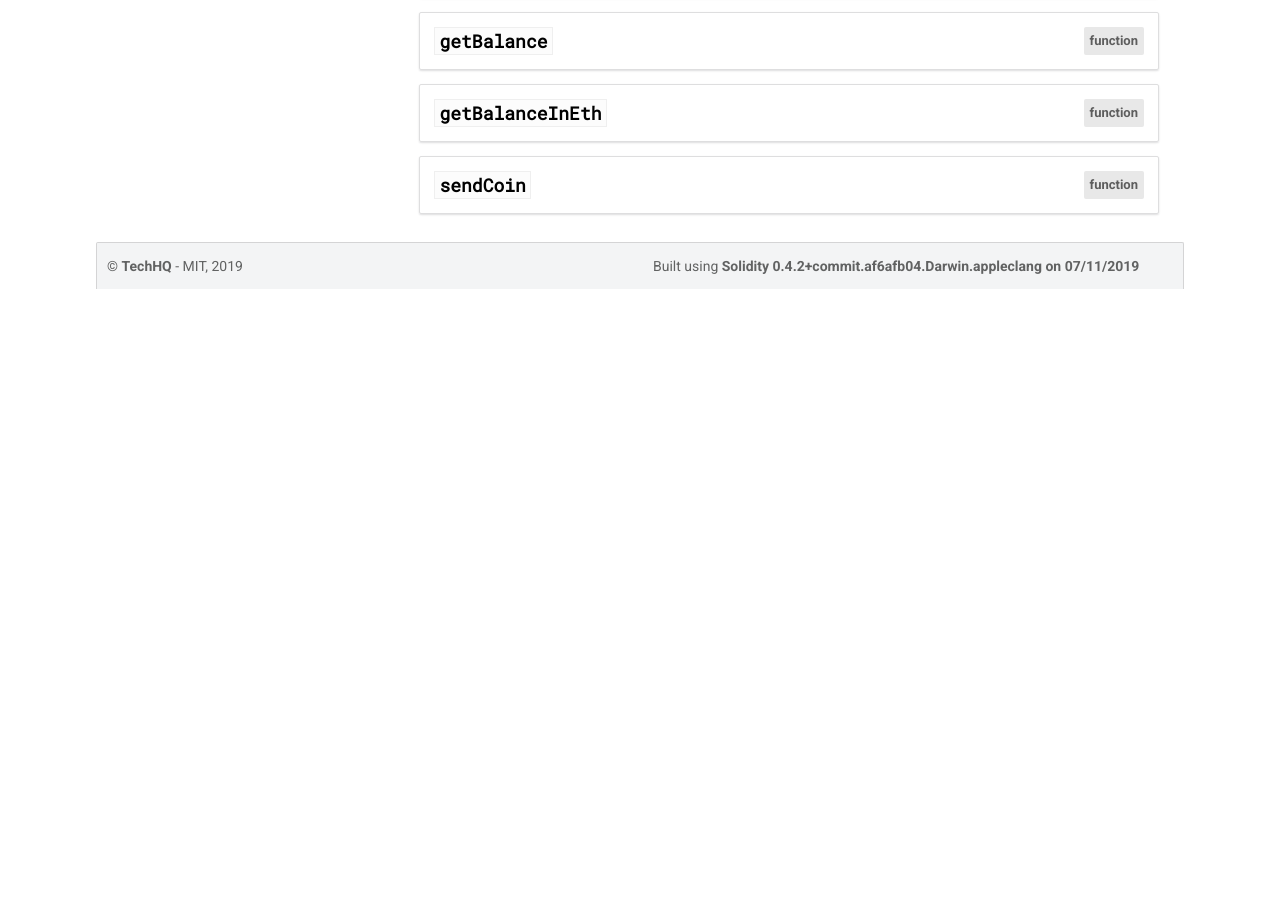
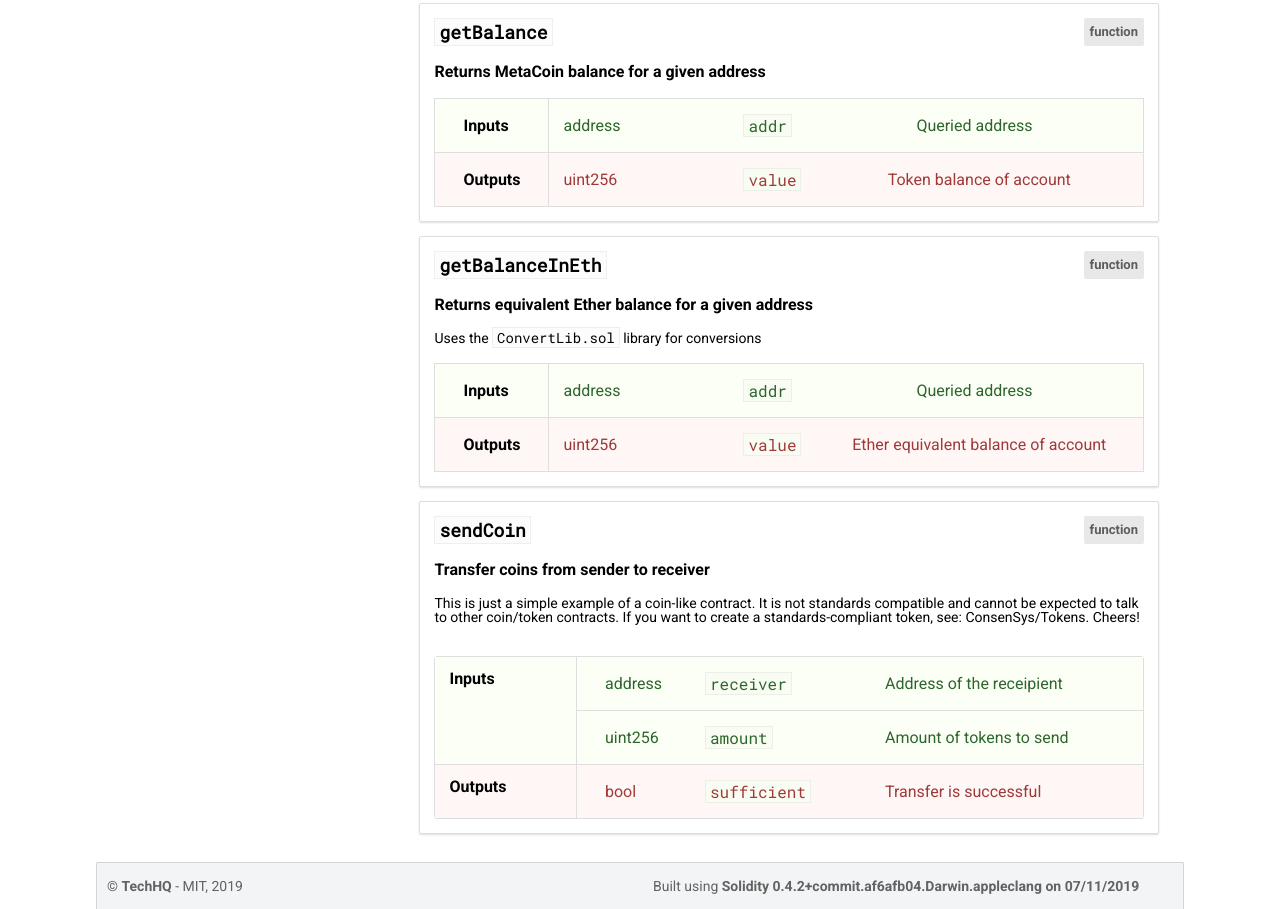
Before and after one commit to HQ20/soldoc, a website: page src/template/index.html in a window 1280 px wide. Shown: the part 587-1496 px from the top of the page. Before the commit the page ends 876 px from the top, so only its background shows below. Drawn offline with Linux system fonts and the light colour scheme.

Commit message:
first draft for ui on metacoin

```diff
--- a/src/template/index.html
+++ b/src/template/index.html
@@ -5,16 +5,15 @@
         <link href="https://fonts.googleapis.com/css?family=Roboto:400,500,700" rel="stylesheet">
         <link href="https://fonts.googleapis.com/css?family=Roboto+Mono" rel="stylesheet">
         <link rel="stylesheet" href="styles.css">
-        <title>SolDoc</title>
+        <title>Soldoc</title>
     </head>
     <body>
 
         <!-- Navbar -->
         <div class="Navbar">
             <div class="Navbar__Container">
-
                 <div class="Navbar__Item Navbar__Item--No-Border-Right">
-                    <p class="bold">soldoc</p>
+                    <p class="bold center">soldoc</p>
                 </div>
                 <div class="Navbar__Version">0.1.0</div>
                 <div class="Navbar__Item">
@@ -22,11 +21,10 @@
                 </div>
                 <div class="Navbar__Item"></div>
                 <div class="Navbar__Item Navbar__Item--No-Border-Right">
-                        <a href="https://github.com/obernardovieira/soldoc">
-                            <i class="fas fa-home"></i>
-                        </a>
+                    <a href="https://github.com/obernardovieira/soldoc">
+                        <i class="fas fa-home"></i>
+                    </a>
                 </div>
-
             </div>
         </div>
 
@@ -55,27 +53,22 @@
 
                 <!-- Constructor Cards -->
                 <div class="Card Card--Constructor">
-
                     <div class="Card-Flex">
                         <p class="Card__Title">MetaCoin</p>
                         <div></div>
                         <p class="Card__SubTitle Card__SubTitle--Constructor">constructor</p>
                     </div>
-
                 </div>
 
                 <!-- Transfer Cards -->
                 <div class="Card Card--Transfer">
-
                     <div class="Card-Flex">
                         <p class="Card__Title">Transfer</p>
                         <div></div>
                         <p class="Card__SubTitle Card__SubTitle--Transfer">event</p>
                     </div>
-
                     <div class="Card-Table">
                         <div class="Card-Table__Single-Column">Inputs</div>
-
                         <div class="Card-Table__Column">
                             <p class="Card-Table__Row">0</p>
                             <p class="Card-Table__Row">address</p>
@@ -83,7 +76,6 @@
                                 <code class="Card-Table__Code">_from</code>
                             </p>
                         </div>
-
                         <div class="Card-Table__Column">
                             <p class="Card-Table__Row">1</p>
                             <p class="Card-Table__Row">address</p>
@@ -91,7 +83,6 @@
                                 <code class="Card-Table__Code">_to</code>
                             </p>
                         </div>
-
                         <div class="Card-Table__Column">
                             <p class="Card-Table__Row">2</p>
                             <p class="Card-Table__Row">uint256</p>
@@ -99,42 +90,102 @@
                                 <code class="Card-Table__Code">_value</code>
                             </p>
                         </div>
-
                     </div>
-
                 </div>
 
-                <!-- Get Card -->
+                <!-- GetBalance Card -->
                 <div class="Card">
-
                     <div class="Card-Flex">
                         <p class="Card__Title">getBalance</p>
                         <div></div>
                         <p class="Card__SubTitle Card__SubTitle--Function">function</p>
                     </div>
-
+                    <p class="Card__Content">Returns MetaCoin balance for a given address</p>
+                    <div class="Card-Table--border">
+                        <div class="Card-Table__Column">
+                            <p class="Card-Table__Row bold border-right Card-Table__Row--black">Inputs</p>
+                            <p class="Card-Table__Row">address</p>
+                            <p class="Card-Table__Row">
+                                <code class="Card-Table__Code">addr</code>
+                            </p>
+                            <p class="Card-Table__Row">Queried address</p>
+                        </div>
+                        <div class="Card-Table__Column Card-Table__Row--Red">
+                            <p class="Card-Table__Row bold border-right Card-Table__Row--black">Outputs</p>
+                            <p class="Card-Table__Row">uint256</p>
+                            <p class="Card-Table__Row">
+                                <code class="Card-Table__Code">value</code>
+                            </p>
+                            <p class="Card-Table__Row">Token balance of account</p>
+                        </div>
+                    </div>
                 </div>
 
+                <!-- getBalanceInEth CARD -->
                 <div class="Card">
-
                     <div class="Card-Flex">
                         <p class="Card__Title">getBalanceInEth</p>
                         <div></div>
                         <p class="Card__SubTitle Card__SubTitle--Function">function</p>
                     </div>
-
+                    <p class="Card__Content">Returns equivalent Ether balance for a given address</p>
+                    <p class="Card__Sub-Content">Uses the <code class="Card-Table__Code--grey">ConvertLib.sol</code> library for conversions</p>
+                    <div class="Card-Table--border">
+                        <div class="Card-Table__Column">
+                            <p class="Card-Table__Row bold border-right Card-Table__Row--black">Inputs</p>
+                            <p class="Card-Table__Row">address</p>
+                            <p class="Card-Table__Row">
+                                <code class="Card-Table__Code">addr</code>
+                            </p>
+                            <p class="Card-Table__Row">Queried address</p>
+                        </div>
+                        <div class="Card-Table__Column Card-Table__Row--Red">
+                            <p class="Card-Table__Row bold border-right Card-Table__Row--black">Outputs</p>
+                            <p class="Card-Table__Row">uint256</p>
+                            <p class="Card-Table__Row">
+                                <code class="Card-Table__Code">value</code>
+                            </p>
+                            <p class="Card-Table__Row">Ether equivalent balance of account</p>
+                        </div>
+                    </div>
                 </div>
 
+
+                <!-- SEND COIN CARD -->
                 <div class="Card">
-
                     <div class="Card-Flex">
                         <p class="Card__Title">sendCoin</p>
                         <div></div>
                         <p class="Card__SubTitle Card__SubTitle--Function">function</p>
                     </div>
-
+                    <p class="Card__Content">Transfer coins from sender to receiver</p>
+                    <p class="Card__Sub-Content">This is just a simple example of a coin-like contract. It is not standards compatible and cannot be expected to talk to other coin/token contracts. If you want to create a standards-compliant token, see: ConsenSys/Tokens. Cheers!</p>
+                    <div class="Card-Table">
+                        <div class="Card-Table__Single-Column Card-Table__Single-Column--medium">Inputs</div>
+                        <div class="Card-Table__Column">
+                            <p class="Card-Table__Row">address</p>
+                            <p class="Card-Table__Row">
+                                <code class="Card-Table__Code">receiver</code>
+                            </p>
+                            <p class="Card-Table__Row">Address of the receipient</p>
+                        </div>
+                        <div class="Card-Table__Column">
+                            <p class="Card-Table__Row">uint256</p>
+                            <p class="Card-Table__Row">
+                                <code class="Card-Table__Code">amount</code>
+                            </p>
+                            <p class="Card-Table__Row">Amount of tokens to send</p>
+                        </div>
+                        <div class="Card-Table__Single-Column Card-Table__Single-Column--small red">Outputs</div>
+                        <div class="Card-Table__Column Card-Table__Row--Red">
+                            <p class="Card-Table__Row">bool</p>
+                            <p class="Card-Table__Row">
+                                <code class="Card-Table__Code">sufficient</code>
+                            </p>
+                            <p class="Card-Table__Row">Transfer is successful</p>
+                        </div>
+                    </div>
                 </div>
-
 
             </div>
         </div>
@@ -148,9 +199,9 @@
             </div>
             <div></div>
             <div class="Footer__Build-Date">
-                    Built using
-                    <span class="bold">Solidity 0.4.2+commit.af6afb04.Darwin.appleclang</span>
-                    <span class="bold">on 07/11/2019</span>
+                Built using
+                <span class="bold">Solidity 0.4.2+commit.af6afb04.Darwin.appleclang</span>
+                <span class="bold">on 07/11/2019</span>
             </div>
         </div>
 
--- a/src/template/styles.css
+++ b/src/template/styles.css
@@ -6,6 +6,16 @@ body {
 
 .bold {
     font-weight: 700;
+}
+
+.center {
+    padding-left: 10px;
+}
+
+.background-green {
+    background: #FCFFF5;
+    border-bottom: 1px solid #DEDEDF;
+    border-right: 1px solid #DEDEDF;
 }
 
 /****************************************************************************
@@ -220,23 +230,52 @@ Card Table
     border-radius: 4px;
 }
 
+.Card-Table--border {
+    border: 1px solid #DEDEDF;
+    border-bottom: none;
+}
+
+.border-right {
+    border-right: 1px solid #DEDEDF;
+}
+
 .Card-Table__Column {
     display: grid;
     grid-template-columns: 100px 180px auto auto;
-    padding: 18px;
+    height: 53px;
     border-bottom: 1px solid #DEDEDF;
     background: #FCFFF5;
     color: #2C662C;
+    line-height: 53px;
+    padding-left: 14px;
+}
+
+.Card-Table__Row--big {
+    display: grid;
+    grid-template-columns: 166px 100px 180px auto;
+    height: 53px;
+    border-bottom: 1px solid #DEDEDF;
+    background: #FCFFF5;
+    color: #2C662C;
+    line-height: 53px;
+    padding-left: 14px;
 }
 
 .Card-Table__Single-Column {
     grid-row: 1 / 4;
     font-weight: 700;
-    background: #F4F7ED;
+    background: #FCFFF5;
     border-right: 1px solid #DEDEDF;
     padding: 14px;
-    line-height: 132px;
     border-bottom: 1px solid #DEDEDF;
+}
+
+.Card-Table__Single-Column--medium {
+    grid-row: 1 / 3;
+}
+
+.Card-Table__Single-Column--small {
+    grid-row: 3 / 3;
 }
 
 .Card-Table__Code {
@@ -246,9 +285,40 @@ Card Table
     border: 1px solid #ECEFE6;
 }
 
+.Card-Table__Code--grey {
+   background: #FCFCFC;
+   font-family: 'Roboto Mono', monospace;
+   padding: 0px 4px;
+   border: 1px solid #ECEFE6;
+}
+
 .Card-Table__Row {
-    height: 20px;
-    line-height: 20px;
+    line-height: 53px;
+    padding-left: 14px;
+}
+
+.Card-Table__Row--black {
+    color: #000;
+}
+
+.Card-Table__Row--Red {
+    background: #FFF6F6;
+    color: #9F3A38;
+}
+
+.red {
+    background: #FFF6F6;
+}
+
+.Card__Content {
+    font-weight: 700;
+    padding: 18px 0px;
+}
+
+.Card__Sub-Content {
+    font-weight: 400;
+    padding-bottom: 18px;
+    font-size: 14px;
 }
 
 
```
